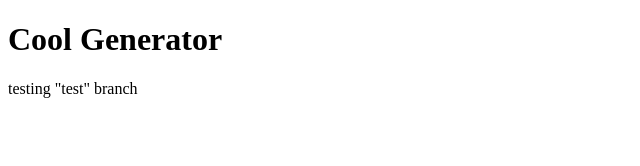
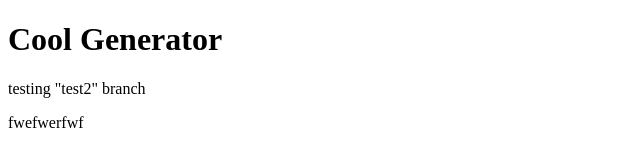
Before and after one commit to Abdelkoddous/background-generator, a plain HTML site: page index.html in a window 1280 px wide. Shown: the whole page, without its empty margins (0-640 px from the left). Drawn offline with Linux system fonts and the light colour scheme.

Commit message:
branch test 2

```diff
--- a/index.html
+++ b/index.html
@@ -9,7 +9,8 @@
 </head>
 <body>
     <h1>Cool Generator</h1>
-    <p>testing "test" branch</p>
+    <p>testing "test2" branch</p>
+    <p>fwefwerfwf</p>
 
     <script src="script.js"></script>
 </body>
```
